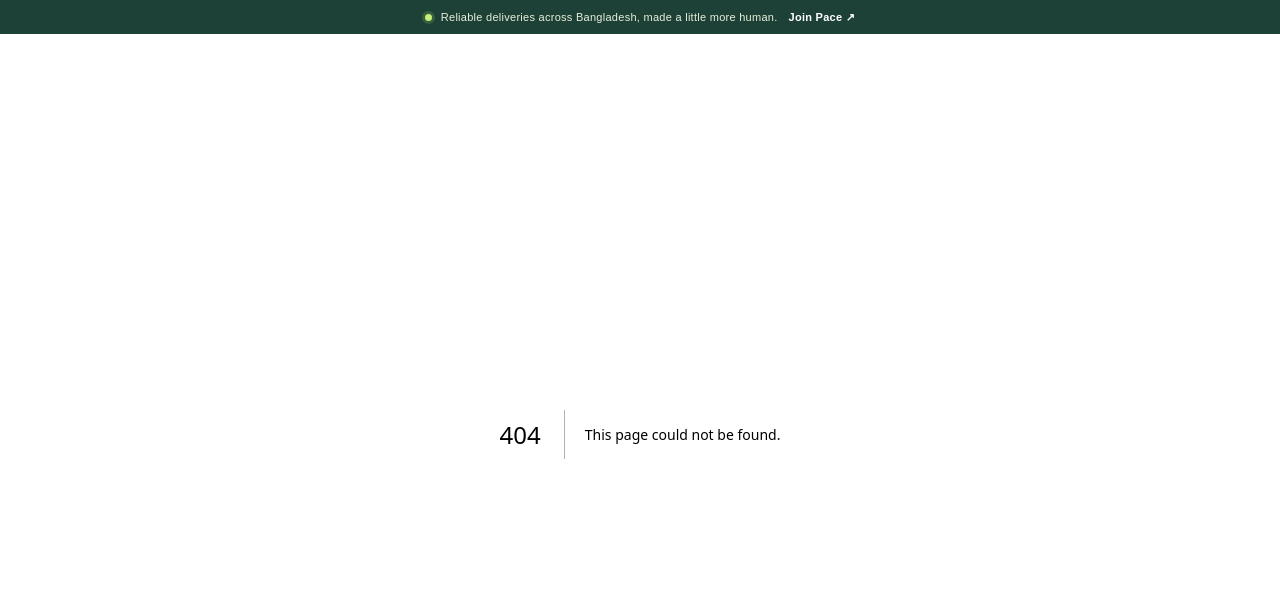
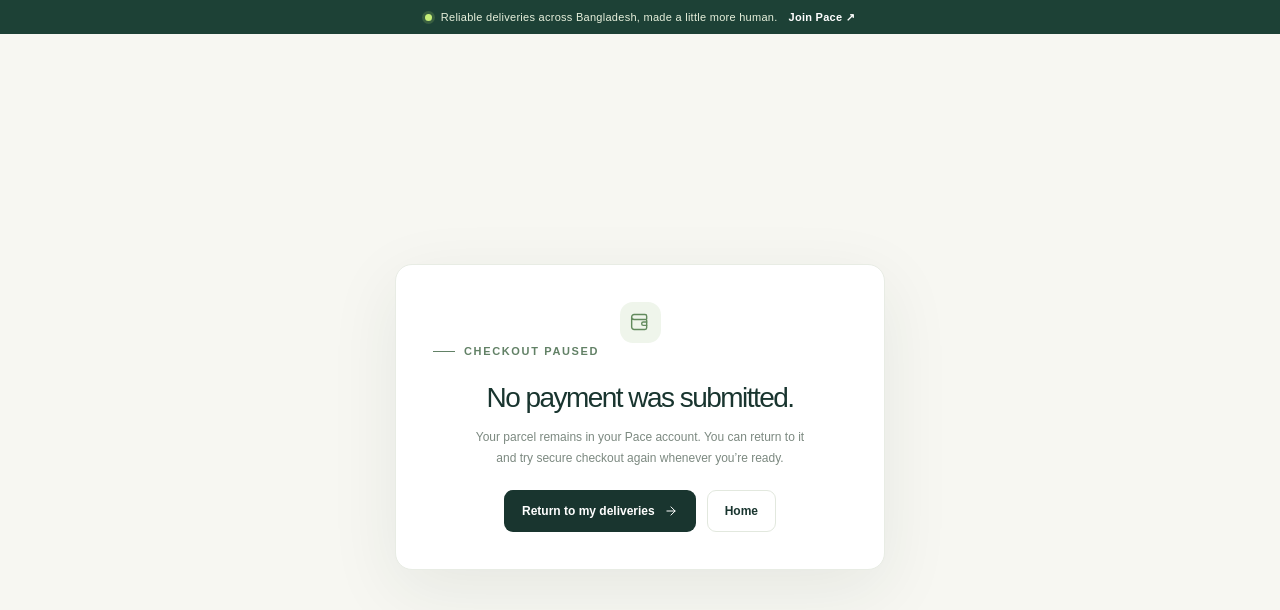
Before and after one commit to RubayatHassan/Courier-Logistics-Platform-Frontend, a Next.js app: page /payment/cancel in a window 1280 px wide. Before the commit this address had no page. Shown: the top 610 px of the page. Built offline with nearby package versions, Linux system fonts and the light colour scheme.

Commit message:
feat: add cancelled checkout return page

```diff
--- /dev/null
+++ b/app/payment/cancel/page.tsx
@@ -0,0 +1,6 @@
+import Link from "next/link";
+import { Icon } from "@/components/icon";
+
+export default function PaymentCancelPage() {
+  return <main className="payment-result"><section className="payment-result-card"><span className="empty-mark"><Icon name="wallet" size={20} /></span><div className="eyebrow">Checkout paused</div><h1>No payment was submitted.</h1><p>Your parcel remains in your Pace account. You can return to it and try secure checkout again whenever you’re ready.</p><div className="hero-buttons" style={{ justifyContent: "center", marginTop: 22 }}><Link className="btn" href="/dashboard">Return to my deliveries <Icon name="arrowRight" size={14} /></Link><Link className="btn btn-light" href="/">Home</Link></div></section></main>;
+}
```
